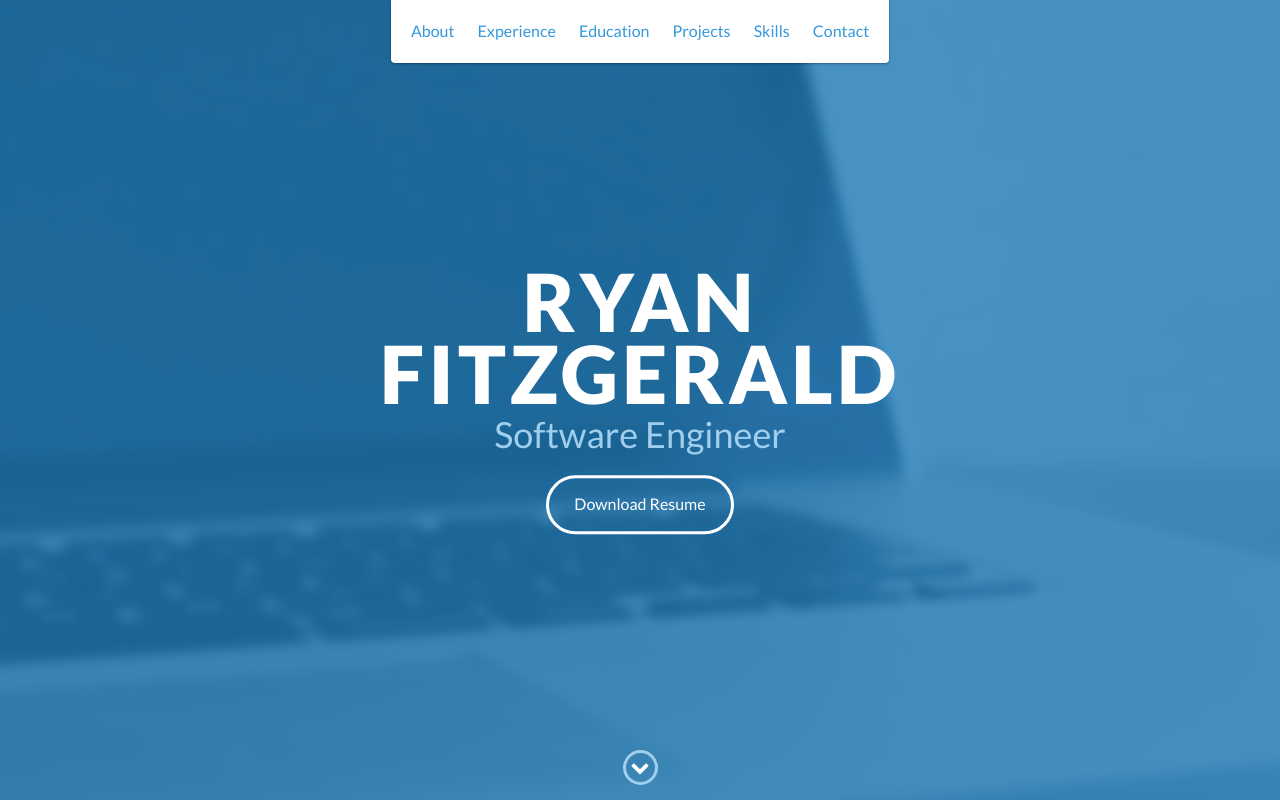
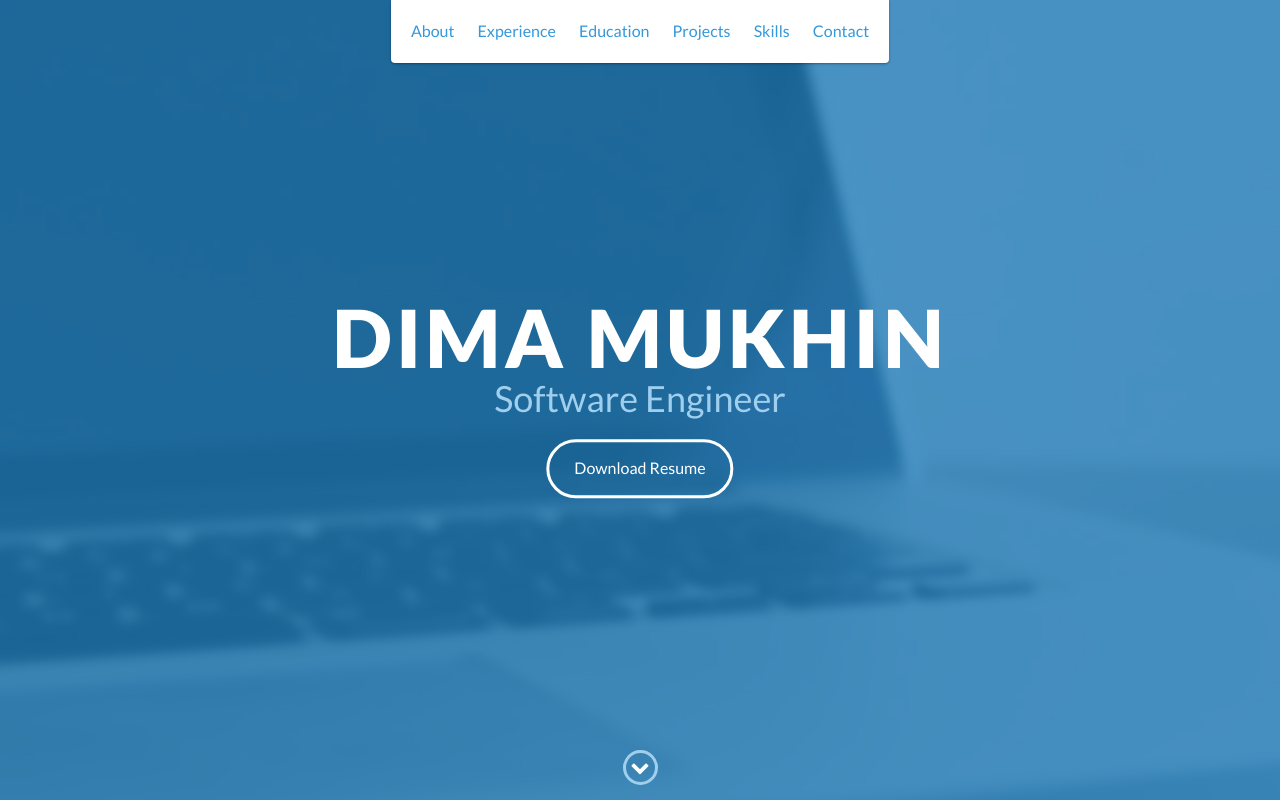
Before and after one commit to DimaMukhin/portfolio, a website: page index.html in a window 1280 px wide. Shown: the top 800 px of the page. Drawn offline with nearby package versions, Linux system fonts and the light colour scheme.

Commit message:
edited lead section

```diff
--- a/index.html
+++ b/index.html
@@ -48,7 +48,7 @@
 
     <div id="lead">
         <div id="lead-content">
-            <h1>Ryan Fitzgerald</h1>
+            <h1>Dima Mukhin</h1>
             <h2>Software Engineer</h2>
             <a href="#" class="btn-rounded-white">Download Resume</a>
         </div>
```
